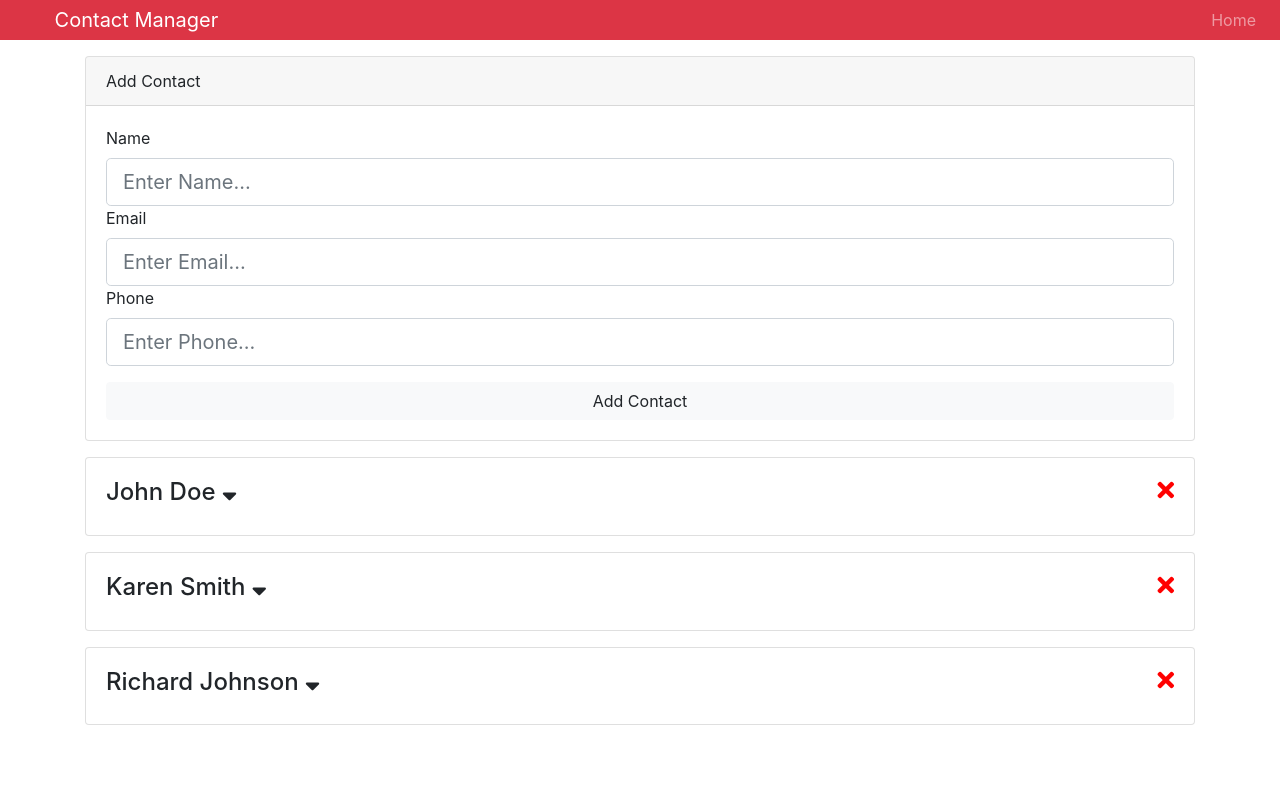
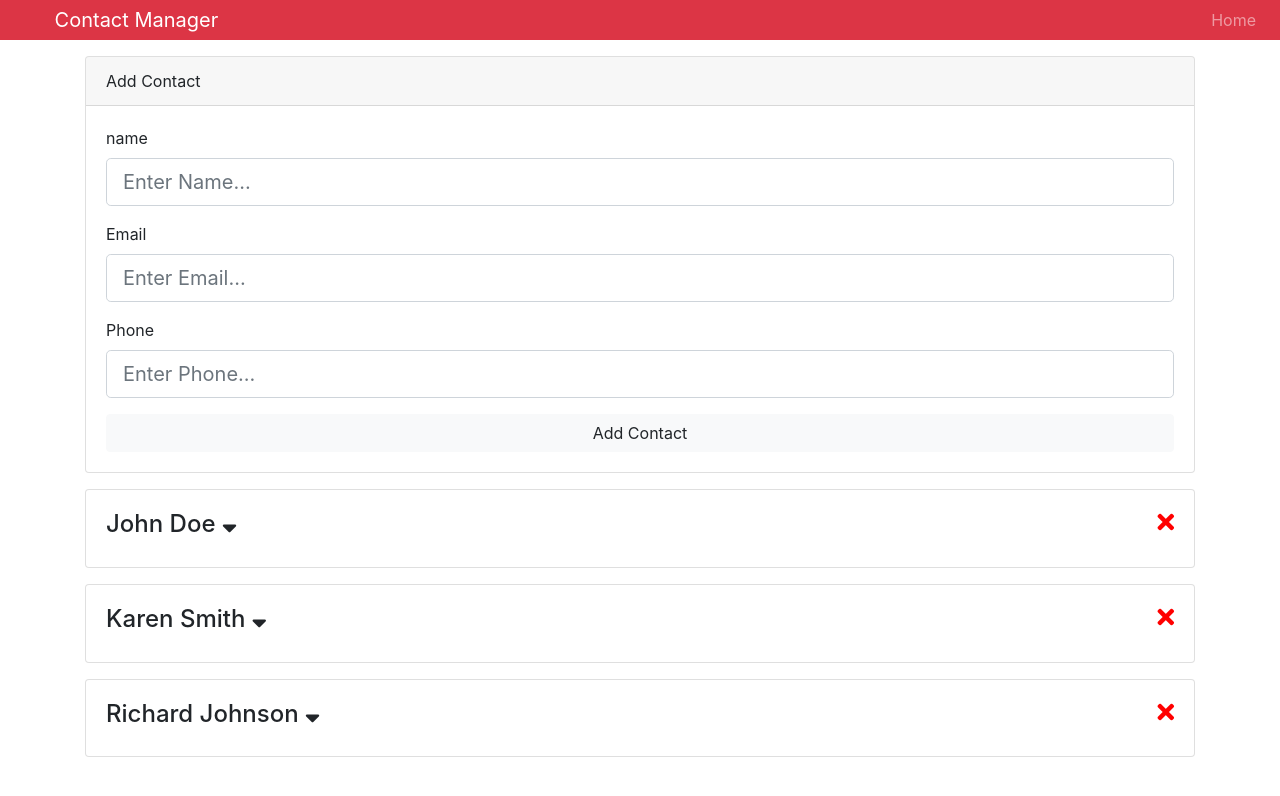
Before and after one commit to kpruehss/contactmanager, a React (Create React App) app: page /contact/add in a window 1280 px wide. Shown: the top 796 px of the page. Built offline with nearby package versions, Linux system fonts and the light colour scheme.

Commit message:
refactored form fields into stateless component

```diff
--- a/src/components/contacts/AddContact.js
+++ b/src/components/contacts/AddContact.js
@@ -1,6 +1,7 @@
 import React, { Component } from 'react';
 import { Consumer } from 'context';
 import uuid from 'uuid';
+import TextInputGroup from '../layout/TextInputGroup';
 
 class AddContact extends Component {
   state = {
@@ -24,7 +25,6 @@
     };
     dispatch({ type: 'ADD_CONTACT', payload: newContact });
 
-    // Clear form elements
     this.setState({
       name: '',
       email: '',
@@ -43,35 +43,28 @@
               <div className="card-header">Add Contact</div>
               <div className="card-body">
                 <form onSubmit={this.onSubmitHandler.bind(this, dispatch)}>
-                  <div className="form-group">
-                    <label htmlFor="name">Name</label>
-                    <input
-                      type="text"
+                  <TextInputGroup
+                    label="name"
                     name="name"
-                      className="form-control form-control-lg"
+                    value={name}
                     placeholder="Enter Name..."
-                      value={name}
                     onChange={this.onChangeHandler}
                   />
-                    <label htmlFor="email">Email</label>
-                    <input
+                  <TextInputGroup
+                    label="Email"
+                    name="email"
+                    value={email}
                     type="email"
-                      name="email"
-                      className="form-control form-control-lg"
                     placeholder="Enter Email..."
-                      value={email}
                     onChange={this.onChangeHandler}
                   />
-                    <label htmlFor="phone">Phone</label>
-                    <input
-                      type="text"
+                  <TextInputGroup
+                    label="Phone"
                     name="phone"
-                      className="form-control form-control-lg"
+                    value={phone}
                     placeholder="Enter Phone..."
-                      value={phone}
                     onChange={this.onChangeHandler}
                   />
-                  </div>
                   <input
                     type="submit"
                     value="Add Contact"
--- /dev/null
+++ b/src/components/layout/TextInputGroup.js
@@ -0,0 +1,40 @@
+import React from 'react';
+import PropTypes from 'prop-types';
+
+const TextInputGroup = ({
+  label,
+  name,
+  value,
+  placeholder,
+  type,
+  onChange,
+}) => {
+  return (
+    <div className="form-group">
+      <label htmlFor={name}>{label}</label>
+      <input
+        type={type}
+        name={name}
+        className="form-control form-control-lg"
+        placeholder={placeholder}
+        value={value}
+        onChange={onChange}
+      />
+    </div>
+  );
+};
+
+TextInputGroup.propTypes = {
+  label: PropTypes.string.isRequired,
+  name: PropTypes.string.isRequired,
+  value: PropTypes.string.isRequired,
+  placeholder: PropTypes.string.isRequired,
+  type: PropTypes.string.isRequired,
+  onChange: PropTypes.func.isRequired,
+};
+
+TextInputGroup.defaultProps = {
+  type: 'text',
+};
+
+export default TextInputGroup;
```
Lines whose indentation alone changed are shown as unchanged.
